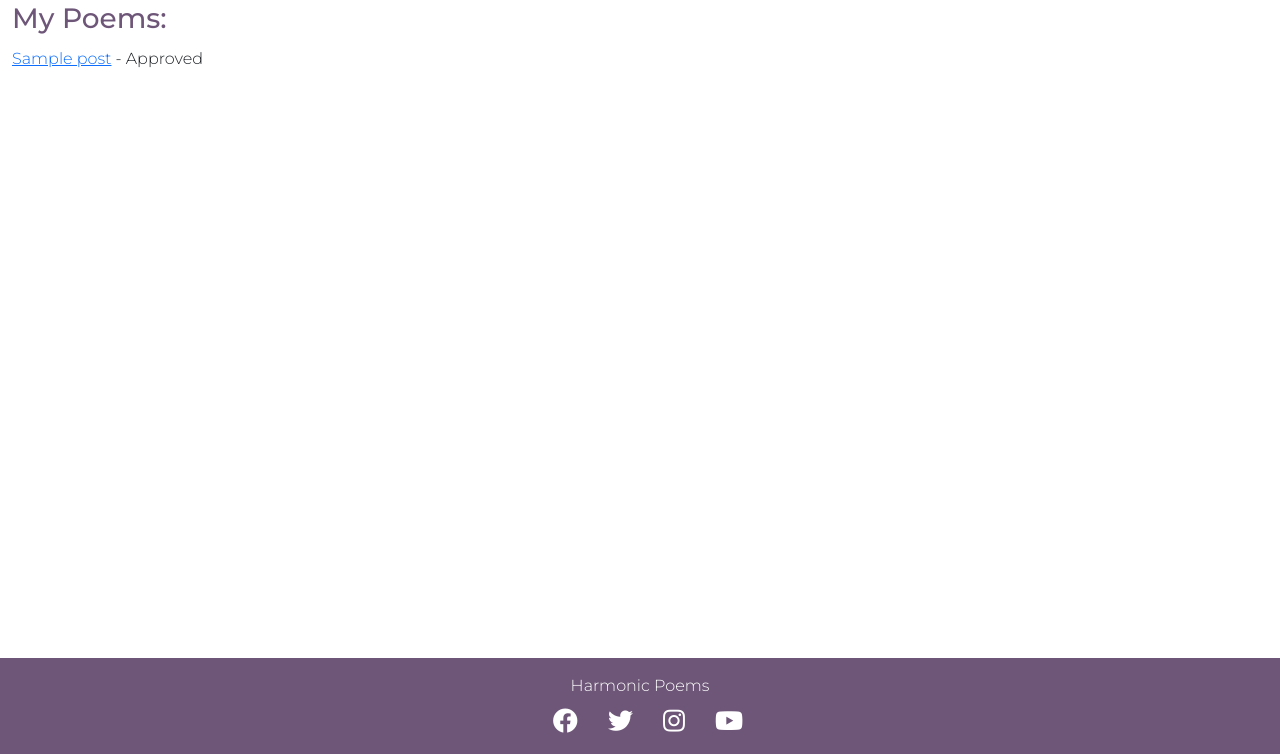
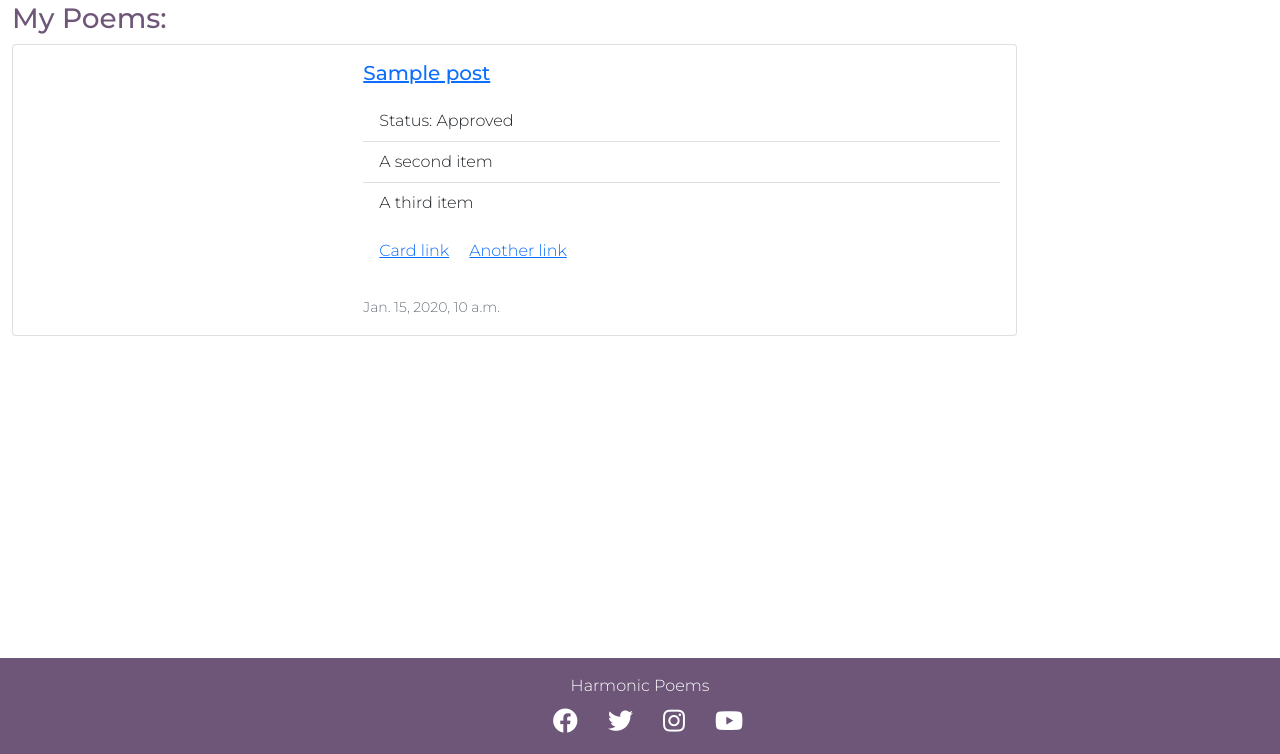
Before and after one commit to MerveKucukzoroglu/days-tea, a Django app: page /my_poems in a window 1280 px wide. Shown: the part 94-848 px from the top of the page. Run offline with Django 3.2, Linux system fonts and the light colour scheme; a user stored in the database is signed in; tables that the repository leaves empty hold one stand-in row (values such as "Sample post").

Commit message:
Use bootstrap cards to skeleton structure user poems

```diff
--- a/templates/my_poems.html
+++ b/templates/my_poems.html
@@ -1,24 +1,71 @@
 {% extends "base.html" %}
 
 {% block content %}
-
 <div class="container-fluid">
-
-        <h3 class="title">My Poems:</h3>
-        <div class="col">
-            {% for post in posts %}
-                <div>
-                    {% if post.approved %}
-                    <a href="{% url 'poem_details' post.slug %}">{{ post.title }}</a>
-                    <span class="status"> - Approved</span>
-                    <i class="far fa-badge-check"></i>
+    <h3 class="title">My Poems:</h3>
+    {% for post in posts %}
+    {% if post.approved %}
+        <div class="card mb-3" style="max-width:80%;">
+            <div class="row g-0">
+                <div class="col-md-4">
+                    {% if "placeholder" in post.featured_image.url %}
+                        <img class="card-img-top"
+                            src="https://res.cloudinary.com/mervecloud/image/upload/v1647091149/vfoz5bcqdizh9sxejur8.jpg">
                     {% else %}
-                    <p>{{ post.title }}<span class="status"> - Pending</span></p>
-
+                        <img class="card-img-top" src=" {{ post.featured_image.url }}">
                     {% endif %}
                 </div>
-            {% endfor %}
+                <div class="col-md-8">
+                    <div class="card-body">
+                        <h5 class="card-title"><a href="{% url 'poem_details' post.slug %}">{{ post.title }}</a></h5>
+                        <p class="card-text">
+                            <ul class="list-group list-group-flush">
+                                <li class="list-group-item status">Status: Approved</li>
+                                <li class="list-group-item">A second item</li>
+                                <li class="list-group-item">A third item</li>
+                              </ul>
+                              <div class="card-body">
+                                <a href="#" class="card-link">Card link</a>
+                                <a href="#" class="card-link">Another link</a>
+                              </div>
+                        </p>
+                        <p class="card-text"><small class="text-muted">{{ post.created_on }}</small></p>
+                    </div>
+                </div>
+            </div>
         </div>
+    {% else %}
+        <div class="card mb-3" style="max-width:80%;">
+            <div class="row g-0">
+                <div class="col-md-4">
+                    {% if "placeholder" in post.featured_image.url %}
+                        <img class="card-img-top"
+                            src="https://res.cloudinary.com/mervecloud/image/upload/v1647091149/vfoz5bcqdizh9sxejur8.jpg">
+                    {% else %}
+                        <img class="card-img-top" src=" {{ post.featured_image.url }}">
+                    {% endif %}
+                </div>
+                <div class="col-md-8">
+                    <div class="card-body">
+                        <h5 class="card-title">{{ post.title }}</h5>
+                        <p class="card-text">
+                            <ul class="list-group list-group-flush">
+                                <li class="list-group-item status">Status: Pending</li>
+                                <li class="list-group-item">A second item</li>
+                                <li class="list-group-item">A third item</li>
+                            </ul>
+                            <div class="card-body">
+                                <a href="#" class="card-link">Card link</a>
+                                <a href="#" class="card-link">Another link</a>
+                            </div>
+                        </p>
+                        <p class="card-text"><small class="text-muted">{{ post.created_on }}</small></p>
+                    </div>
+                </div>
+            </div>
+        </div>
+    {% endif %}
+    {% endfor %}
 
 </div>
 {%endblock%}
```
Also changed, not shown: templates/pending_approval.html (deleted, +0 -10 lines).
